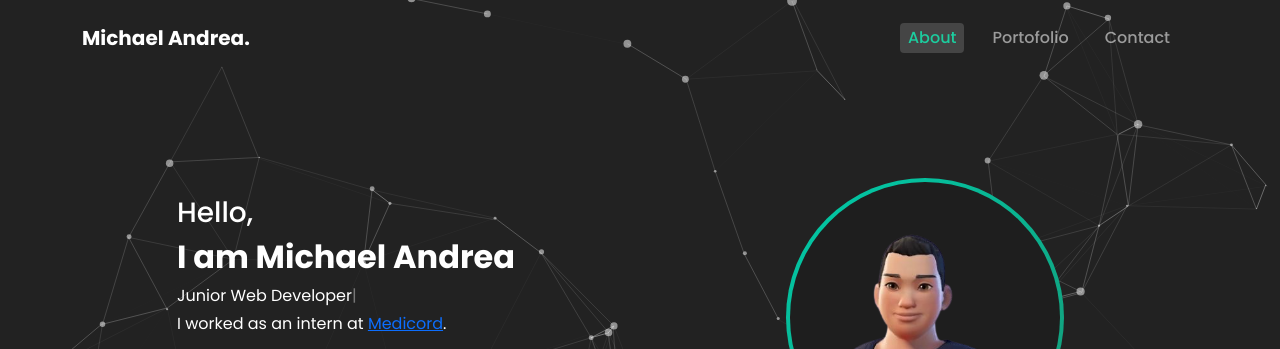
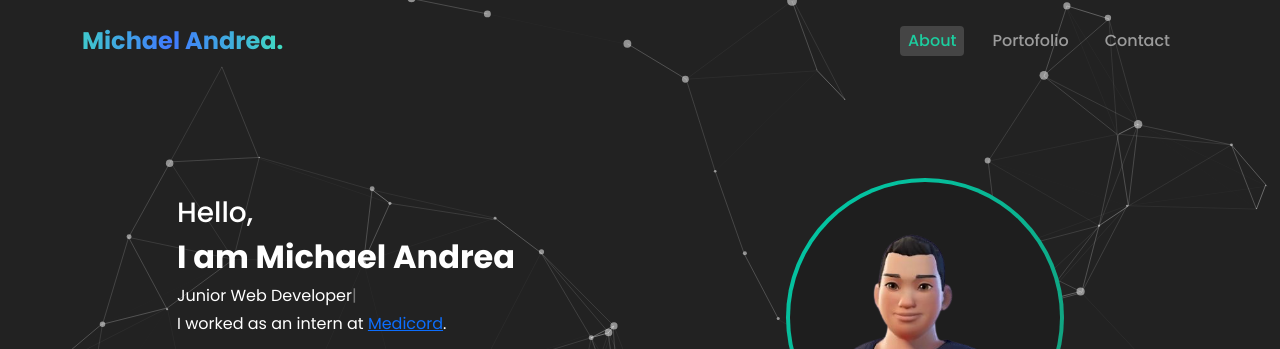
Before and after one commit to michaelandrea123/my-portofolio, a plain HTML site: page index.html in a window 1280 px wide. Shown: the top 349 px of the page. Drawn offline with nearby package versions, Linux system fonts and the light colour scheme.

Commit message:
Gradient Text

```diff
--- a/css/layout.css
+++ b/css/layout.css
@@ -233,3 +233,25 @@ main {
   border: 2px solid #1dcd9f;
   box-shadow: 0 0 15px rgba(29, 205, 159, 0.3);
 }
+
+.gradient-text {
+  background: linear-gradient(90deg, #40ffaa, #4079ff, #40ffaa, #4079ff, #40ffaa);
+  background-size: 300% 300%;
+  -webkit-background-clip: text;
+  -webkit-text-fill-color: transparent;
+  animation: gradientAnimation 3s ease infinite;
+  font-weight: bold;
+  font-size: 24px;
+}
+
+@keyframes gradientAnimation {
+  0% {
+    background-position: 0% 50%;
+  }
+  50% {
+    background-position: 100% 50%;
+  }
+  100% {
+    background-position: 0% 50%;
+  }
+}
--- a/index.html
+++ b/index.html
@@ -17,7 +17,7 @@
     <!-- Start navbar -->
     <nav class="navbar navbar-expand-lg navbar-dark fixed-top navbar-transparent" id="navbar">
       <div class="container" style="margin-top: 10px; margin-bottom: 10px">
-        <a class="navbar-brand fw-bold">Michael Andrea.</a>
+        <a class="navbar-brand fw-bold  gradient-text">Michael Andrea.</a>
         <button class="navbar-toggler" type="button" data-bs-toggle="collapse" data-bs-target="#navbarNav" aria-controls="navbarNav" aria-expanded="false" aria-label="Toggle navigation">
           <span class="navbar-toggler-icon"></span>
         </button>
```
